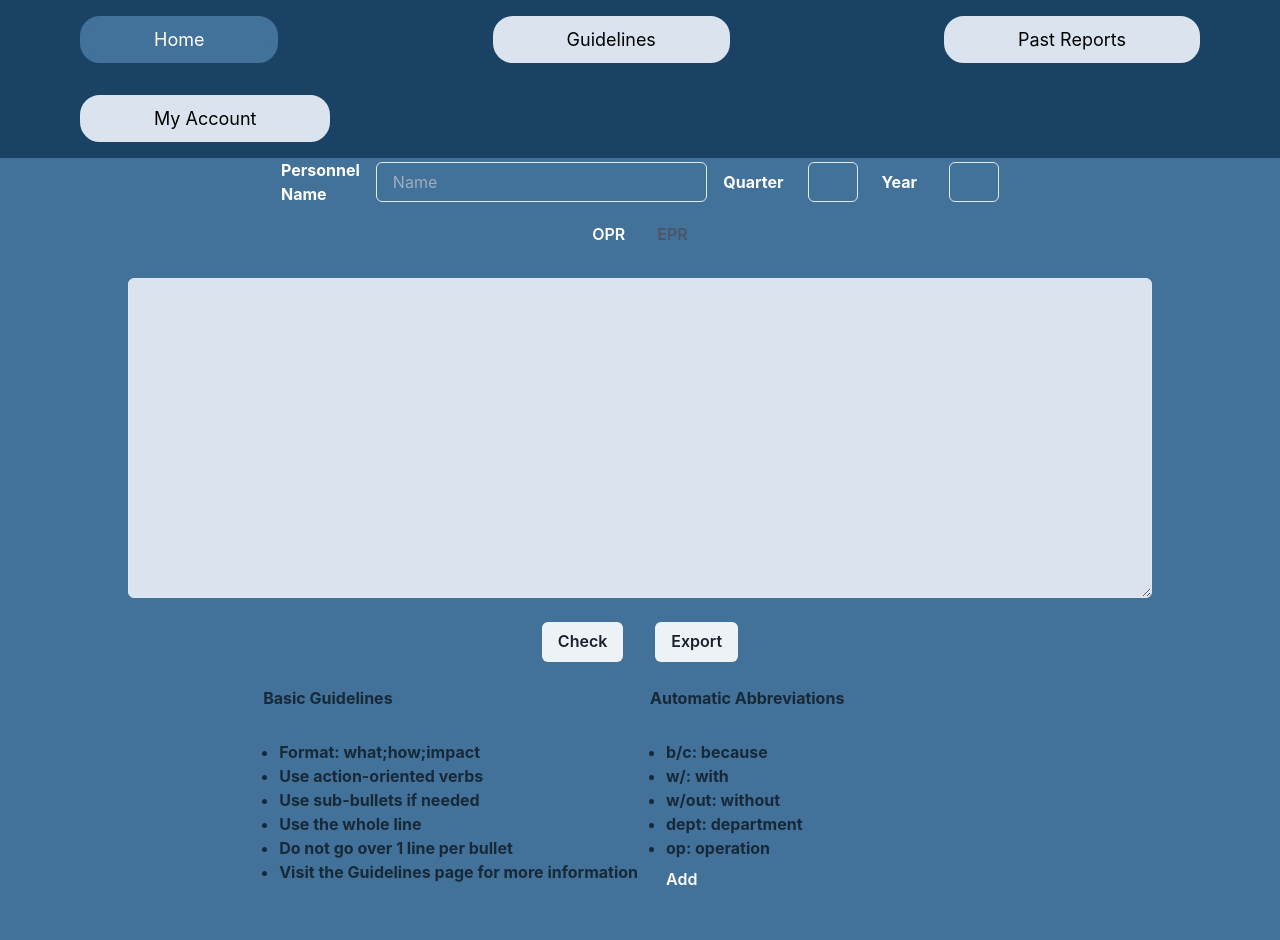
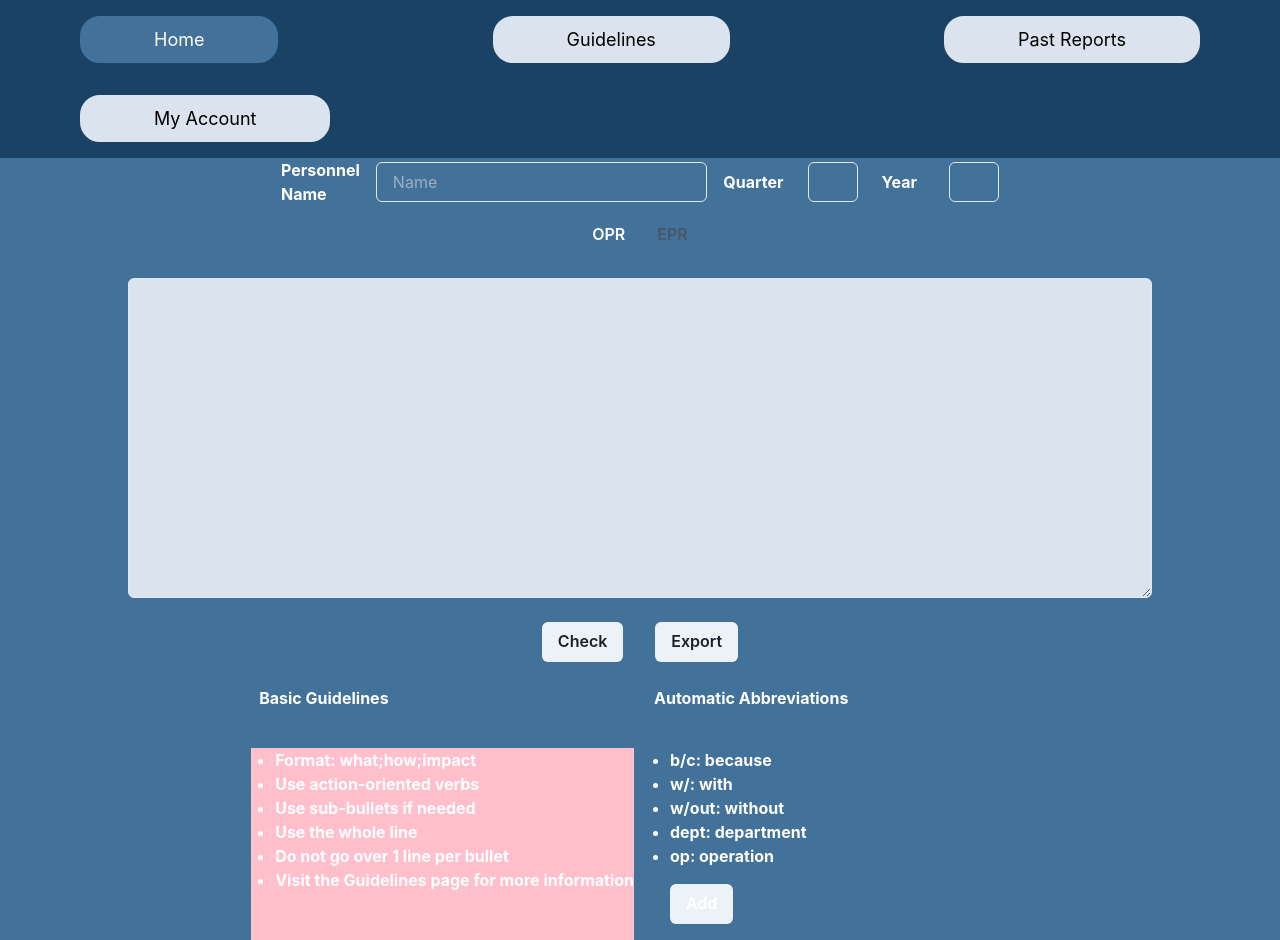
Before and after one commit to cvxluo/junior-design-project, a Next.js app: page / in a window 1280 px wide. Before the commit the page ends 900 px from the top, so only its background shows below. Built offline with nearby package versions, Linux system fonts and the light colour scheme.

Commit message:
Trying something with grid on home, hide password

```diff
--- a/src/screens/Home/Home.jsx
+++ b/src/screens/Home/Home.jsx
@@ -26,28 +26,6 @@ import InfoBox from "../../components/InfoBox";
 import { useState } from "react";
 
 import { createReport } from "../../actions/Report";
-
-const guidelinesInfo = {
-  title: "General Guidelines",
-  listContent: [
-    "What they accomplished; how they accomplished it; the impact it had",
-    "Use action oriented verbs - for a recommended list of verbs, visit the Guidelines page",
-    "Use sub-bullets to provide more details if needed",
-    "Use the whole line for each bullet and no more",
-  ],
-};
-
-const abbrInfo = {
-  title: "Automatic Abbreviations",
-  listContent: [
-    "b/c - because",
-    "w/ - with",
-    "w/out - without",
-    "op - operation",
-    "ops - operations",
-    "dept - department",
-  ],
-};
 
 export default function Home() {
   const [name, setName] = useState("");
@@ -126,8 +104,8 @@ export default function Home() {
           gridTemplateRows={'50px 1fr'}
           gridTemplateColumns={'1fr 1fr'}
           h='200px'
-          gap='1'
-          color='blackAlpha.700'
+          gap='3'
+          color='white'
           fontWeight='bold'
         >
           <GridItem pl='2' bg='blue.300' area={'header1'}>
@@ -136,7 +114,7 @@ export default function Home() {
           <GridItem pl='2' bg='blue.300' area={'header2'}>
             Automatic Abbreviations
           </GridItem>
-          <GridItem pl='2' bg='blue.300' area={'guidelines'}>
+          <GridItem pl='2' bg='pink' area={'guidelines'}>
             <UnorderedList>
               <ListItem>Format: what;how;impact </ListItem>
               <ListItem>Use action-oriented verbs</ListItem>
@@ -154,7 +132,7 @@ export default function Home() {
               <ListItem>dept: department</ListItem>
               <ListItem>op: operation</ListItem>
             </UnorderedList>
-            <Button colorScheme='blue' size='md'>Add</Button>
+            <Button m="1em">Add</Button>
           </GridItem>
         </Grid>
       </VStack>
```
Also changed, not shown: src/screens/Login/Login.jsx (+10 -1 lines).
